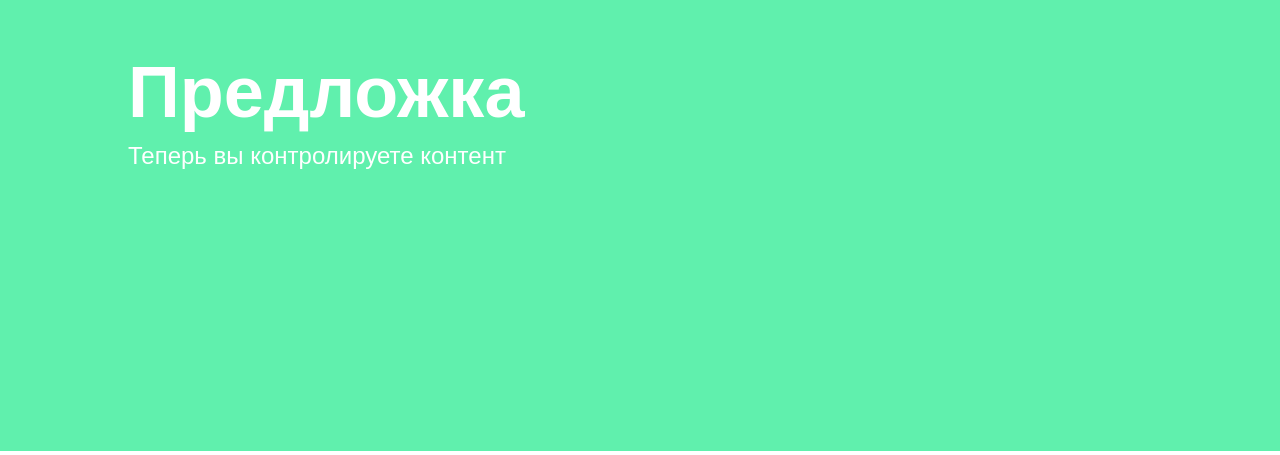
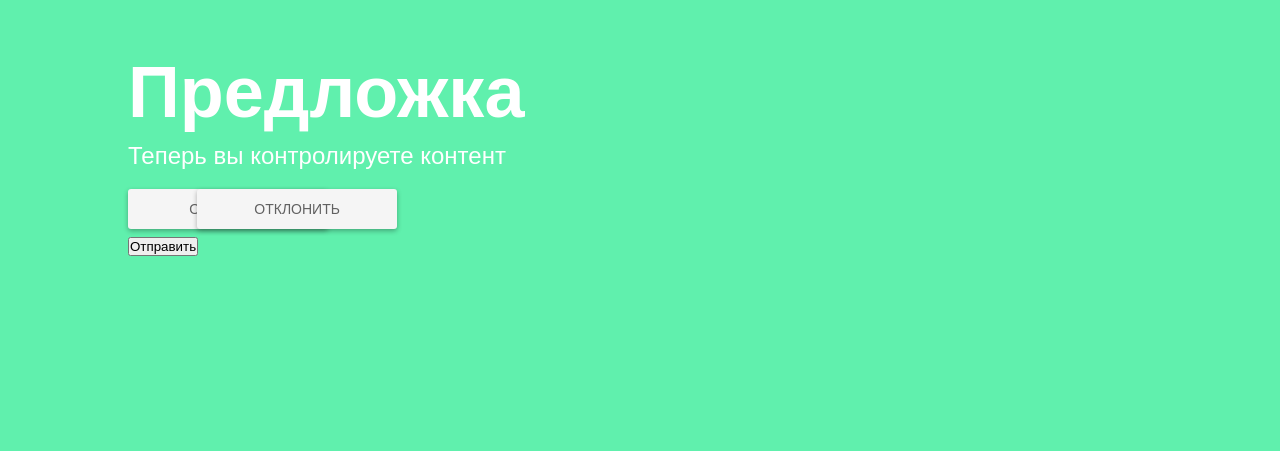
Before and after one commit to EdwardASNL17/DBProject, a PHP site: page /admin.php in a window 1280 px wide. Shown: the part 618-1073 px from the top of the page. Run offline with PHP 8.4, Linux system fonts and the light colour scheme; a user stored in the database is signed in; tables that the repository leaves empty or names only in its code hold one stand-in row (values such as "Sample post"); data that the repository does not hold is empty.

Commit message:
Реализована возможность отклонения блога из предложки

```diff
--- a/admin.php
+++ b/admin.php
@@ -32,8 +32,9 @@
 
     $query ="UPDATE users SET avatar='$ava_change' WHERE login='$login'";
     $result = mysqli_query($link, $query) or die("Ошибка " . mysqli_error($link));
+
  	}
-  	mysqli_close($link);
+
 
   }
    if ($_SESSION['login'] == "EdwardASNL17") {
@@ -48,12 +49,27 @@
     $images = array();
     for ($i=0; $i < $rows ; $i++) {
     	$row = mysqli_fetch_row($result);
+    	$predlID[$i]=$row[0];
     	$logins[$i] = $row[1];
     	$titles[$i] = $row[2];
     	$blogtexts[$i] = $row[3];
     	$images[$i] = $row[4];
     }
+    for ($i=0; $i < $rows ; $i++) {
+    	if (isset($_POST["predl$i"]))
+       	  		{
+       	  		   if ($_POST["predl$i"] == "Одобрить") {
+
+       	  		   }
+       	  		   else if ($_POST["predl$i"] == "Отклонить") {
+       	  		   	 $query = "DELETE from predlojka WHERE id = $predlID[$i]";
+       	  		   	 $result = mysqli_query($link, $query) or die("Ошибка " . mysqli_error($link));
+       	  		   }
+       	  		}
+    }
+
  	}
+ 	 mysqli_close($link);
 ?>
 <!DOCTYPE html>
 <html>
@@ -100,16 +116,30 @@
 		<h1>Предложка</h1>
 		<p>Теперь вы контролируете контент</p>
 	</div>
-	<form class="opinion" method="POST" name="predlojka">
+	<form class="predl" method="POST" name="predlojka">
 		<?php for ($i=0; $i <$rows ; $i++)
-		{ ?>
-				<h3><?php echo $titles[$i]; ?></h3>
-				<p><?php echo $blogtexts[$i]; ?></p>
+		{ ?>	<div class="predl-blog">
+					<div class="predl-text">
+					<h3><?php echo $titles[$i]; ?></h3>
+					<p><?php echo $blogtexts[$i]; ?></p>
+					</div>
 			<?php if ($images[$i] !== "")
 			{?>
-				<img src="<?php echo $images[$i];?>"  width="400px;">
+				<img src="<?php echo $images[$i];?>">
 			<?php }?>
+				</div>
+				<div class="predl-var">
+							<div class="btn-yes">
+								<input  type="radio" value="Одобрить" name="predl<?php echo $i ?>" id="yes-answer<?php echo $i ?>">
+            					<label for="yes-answer<?php echo $i ?>">Одобрить</label>
+            				</div>
+							<div class="btn-no">
+								<input type="radio" value="Отклонить" name="predl<?php echo $i ?>" id="no-answer<?php echo $i ?>">
+            					<label for="no-answer<?php echo $i ?>">Отклонить</label>
+            				</div>
+						</div>
 		<?php }?>
+		<input class="button" type="submit" name="predldone" id="predl" value="Отправить">
 	</form>
 
 </div>
--- a/css/style.css
+++ b/css/style.css
@@ -870,3 +870,61 @@ body{
 {
 	margin-top: 10px;
 }
+.predl-blog
+{
+	display: flex;
+	width: 80% !important;
+	margin-top: 2%;
+	margin-bottom: 2%;
+
+}
+.predl-blog img
+{
+	width: 30%;
+	border-radius: 10px;
+}
+.predl-text
+{
+	display: flex;
+	flex-direction: column;
+	width: 60% !important;
+	margin-right: 3%;
+}
+.predl
+{
+	margin-bottom: 2%;
+}
+.predl-var
+{
+	display: flex;
+	flex-direction: row;
+	justify-content: space-between;
+	width: 25% !important;
+
+}
+.predl-var input
+{
+	display: none;
+}
+.predl-var label
+{
+	display: block;
+	width: 200px;
+	border-radius: 3px;
+  	background-color: #f5f5f5;
+  	box-shadow: 0 2px 5px rgba(0, 0, 0, 0.3);
+  	color: #616161;
+  	text-transform: uppercase;
+ 	font-size: 14px;
+  	line-height: 40px;
+  	cursor: pointer;
+  	text-align: center;
+  	margin-right:30px;
+  	transition: box-shadow,color 0.3s ease;
+
+}
+.predl-var input:checked ~ label
+{
+	box-shadow: 0 6px 20px 0 rgba(0, 0, 0, 0.4);
+  	color: #f1f1f1;
+}
```
